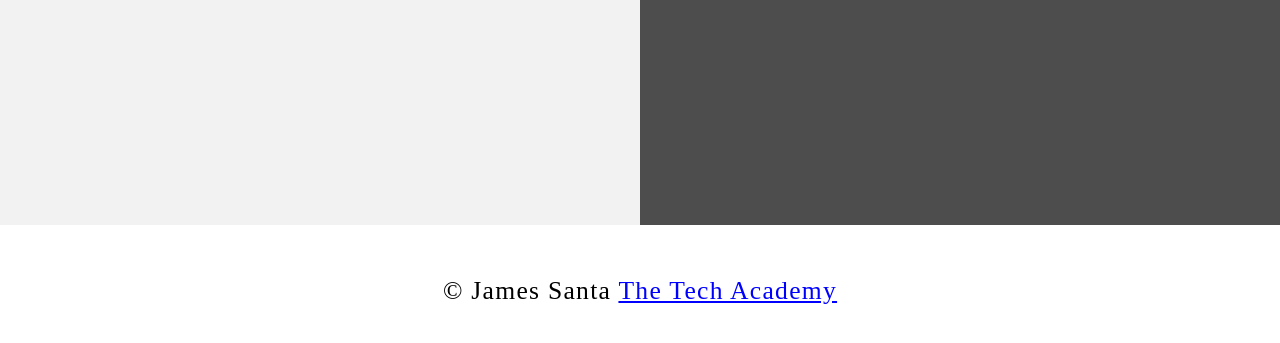
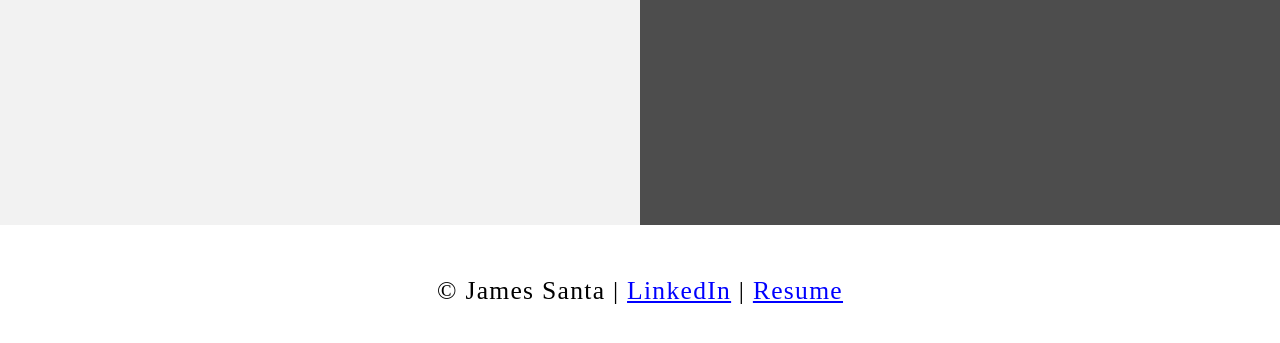
Before and after one commit to JamesSanta/JamesSanta.github.io, a plain HTML site: page index.html in a window 1280 px wide. Shown: the part 2114-2457 px from the top of the page. Drawn offline with Linux system fonts and the light colour scheme.

Commit message:
Update index.html
add resume and linkedin

```diff
--- a/index.html
+++ b/index.html
@@ -162,8 +162,9 @@
         <!--Footer section-->
         <footer>
             <p>
-                <p class="center">&copy James Santa <a href="https://www.learncodinganywhere.com/"
-                target="_blank">The Tech Academy</a></p>
+                <p class="center">&copy James Santa | <a href="https://www.linkedin.com/in/james-santa"
+                target="_blank">LinkedIn</a> | <a href="https://docs.google.com/document/d/1qQbRI7dntvgmCY21hsM7NBWkZ29u_KIcMbg32JMLHag/edit?usp=sharing"
+                target="_blank">Resume</a> </p>
                 <br>
                 </p>
         </footer>
```
